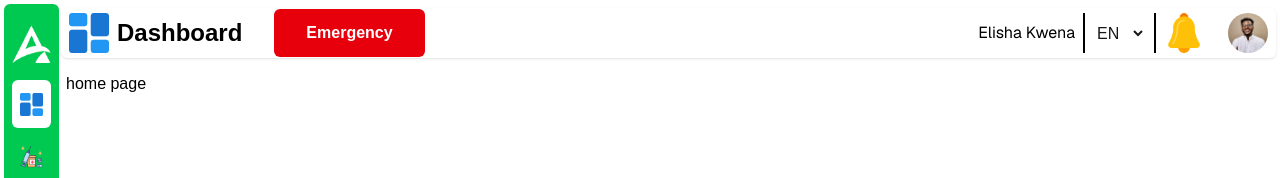
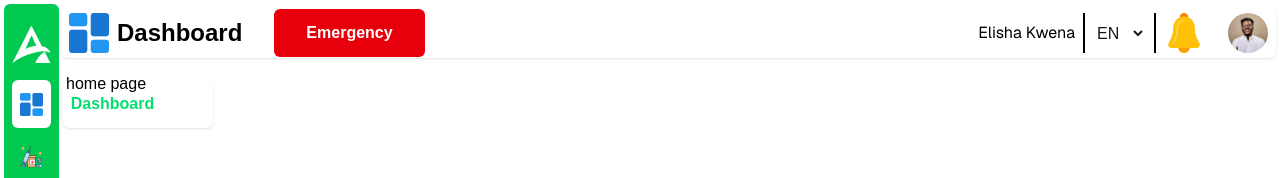
Before and after one commit to Elisha-Kwena/afyaaxis, a Next.js app in the folder client/: page /dashboard in a window 1280 px wide. Both pictures are taken after a click on the button 334 px from the left and 33 px from the top of the page. Shown: the top 178 px of the page. Built offline with nearby package versions, Linux system fonts and the light colour scheme.

Commit message:
Update Sidebar.tsx

```diff
--- a/client/src/components/navigation/Sidebar.tsx
+++ b/client/src/components/navigation/Sidebar.tsx
@@ -54,6 +54,10 @@ export default function Sidebar(){
                           }`}>
                             {isUserProfile ? username : link.label}
                           </span>
+
+                          <div className={`absolute transition-all duration-300 ease-in-out flex items-center justify-start left-[130%] w-[150px] h-full p-2 rounded-md ${isOpen ? "hidden":"visible"} group-hover:shadow ${pathname === (isUserProfile ? "/" : link.href)?"shadow":""}`}>
+                              <span className={`font-bold capitalize group-hover:text-green-400 transition-all duration-300 ease-in-out  ${pathname === (isUserProfile ? "/" : link.href) ? "text-green-400" : "text-white"}`}>{isUserProfile ? username : link.label}</span>
+                          </div>
                         </Link>
                       );
                     })}
@@ -70,6 +74,9 @@ export default function Sidebar(){
                                   />
                               </div>
                               <span className={`font-bold capitalize group-hover:text-green-400 transition-all duration-300 ease-in-out ${isOpen ? "visible":"hidden"} ${pathname === link.href ? " text-green-400":"text-white"}`}>{link.label}</span>
+                              <div className={`absolute transition-all duration-300 ease-in-out flex items-center justify-start left-[130%] w-[150px] h-full p-2 rounded-md ${isOpen ? "hidden":"visible"} group-hover:shadow ${pathname ===  link.href ?"shadow":""}`}>
+                                <span className={`font-bold capitalize group-hover:text-green-400 transition-all duration-300 ease-in-out  ${pathname === link.href ? "text-green-400" : "text-white"}`}>{ link.label}</span>
+                              </div>
                           </Link>
                       ))}
                   </div>
```
